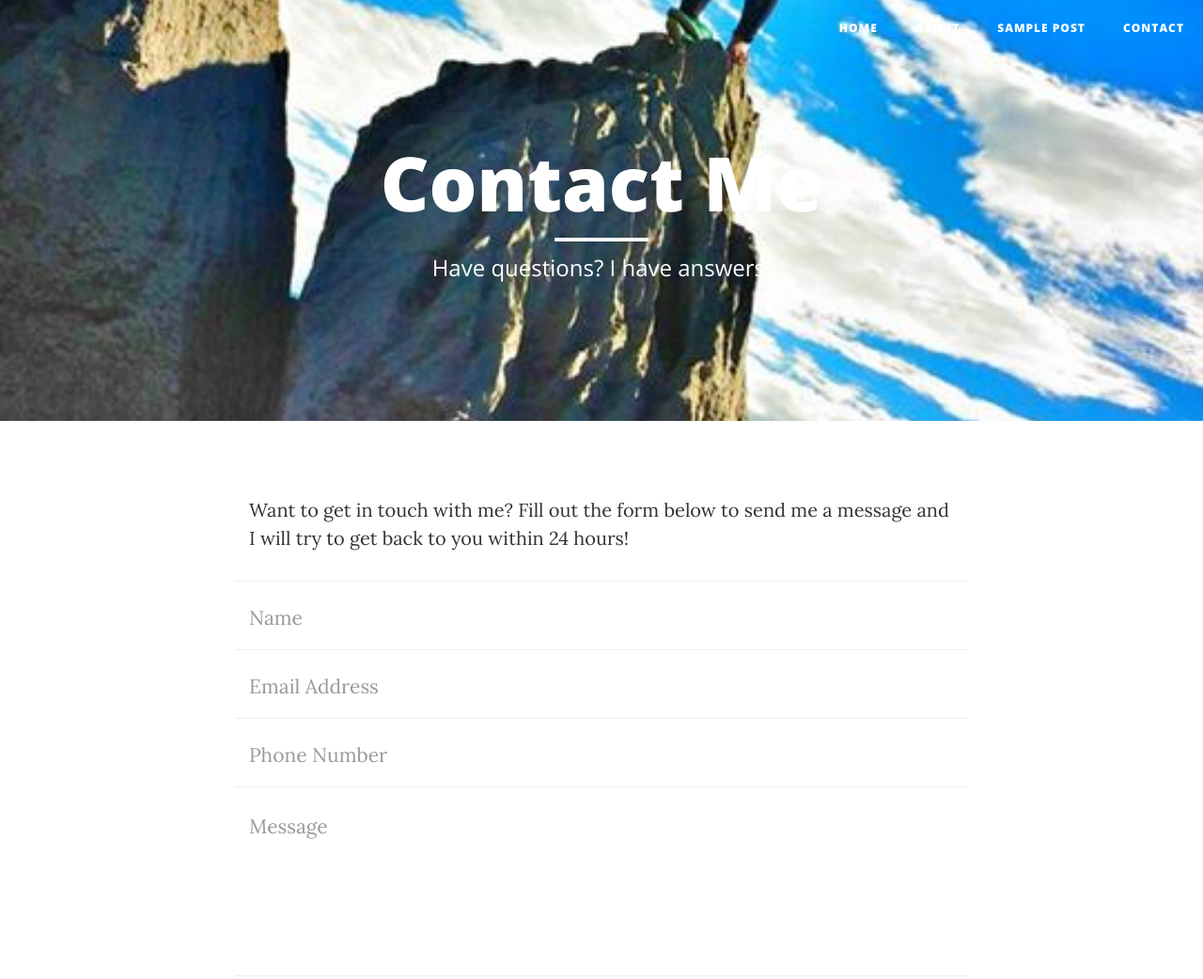
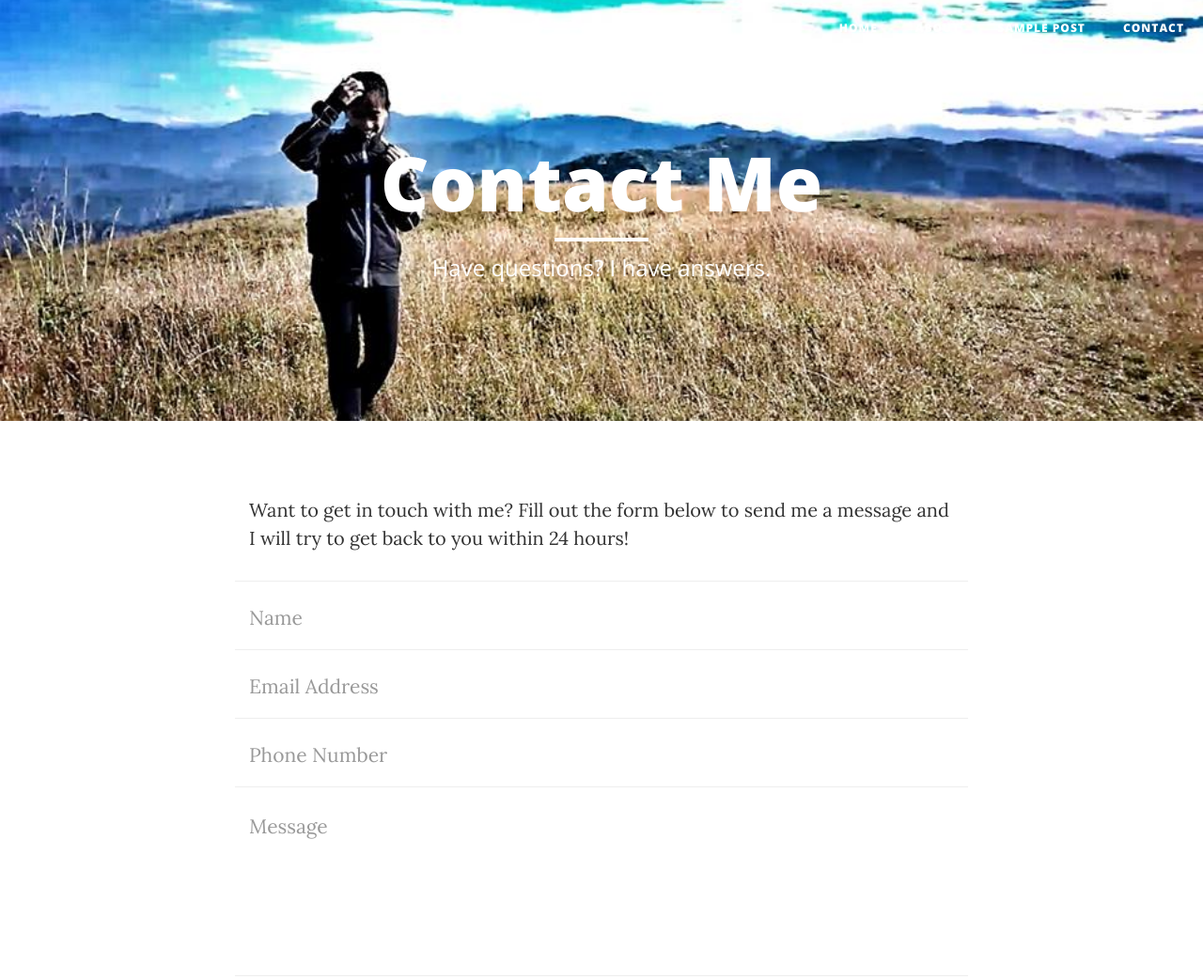
Before and after one commit to zsandra/Blog, a website: page contact.html in a window 1280 px wide. Shown: the top 1042 px of the page at 94% size. Drawn offline with nearby package versions, Linux system fonts and the light colour scheme.

Commit message:
Update contact.html

```diff
--- a/contact.html
+++ b/contact.html
@@ -68,7 +68,7 @@
 
     <!-- Page Header -->
     <!-- Set your background image for this header on the line below. -->
-    <header class="intro-header" style="background-image: url('img/54.jpg')">
+    <header class="intro-header" style="background-image: url('img/55.jpg')">
         <div class="container">
             <div class="row">
                 <div class="col-lg-8 col-lg-offset-2 col-md-10 col-md-offset-1">
```
